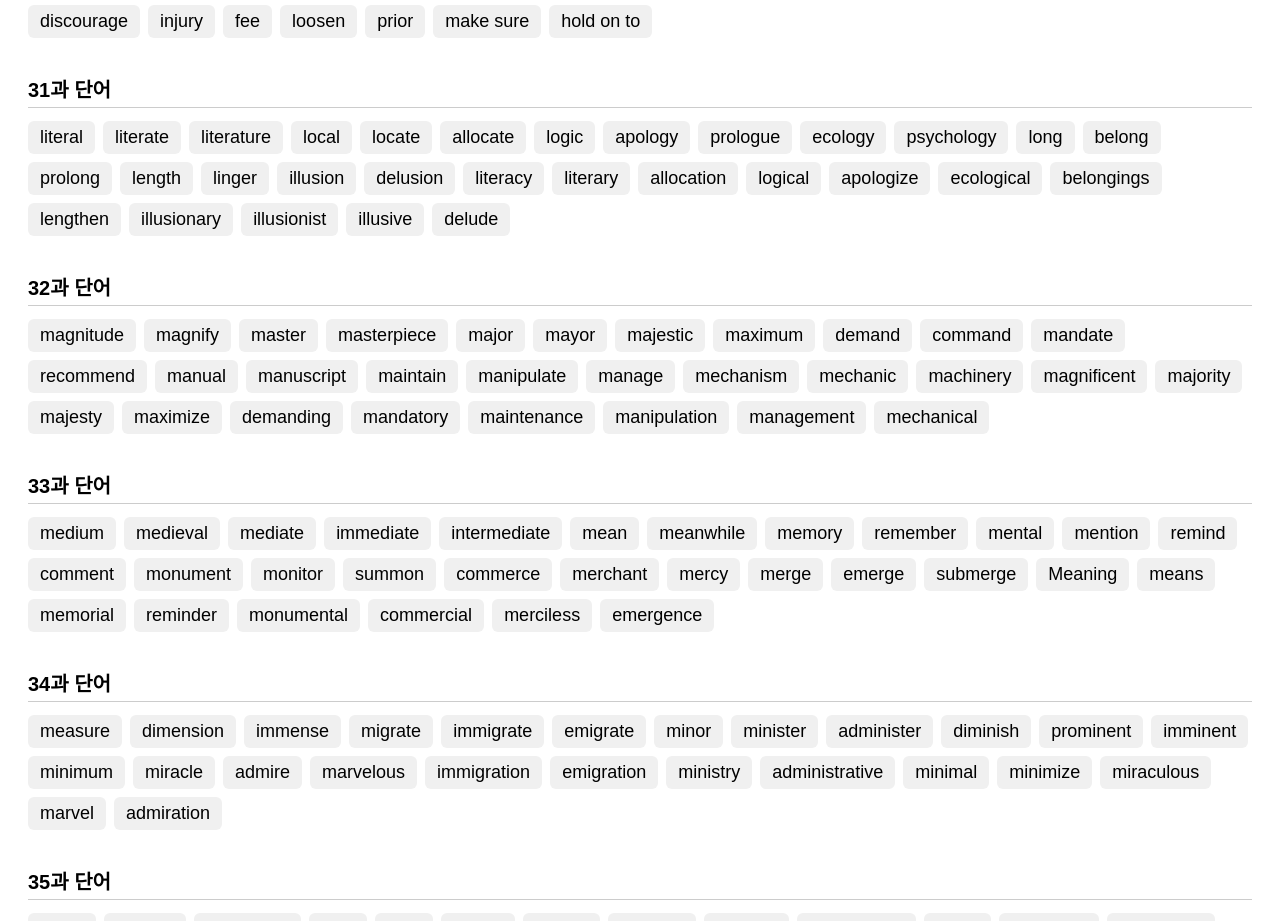
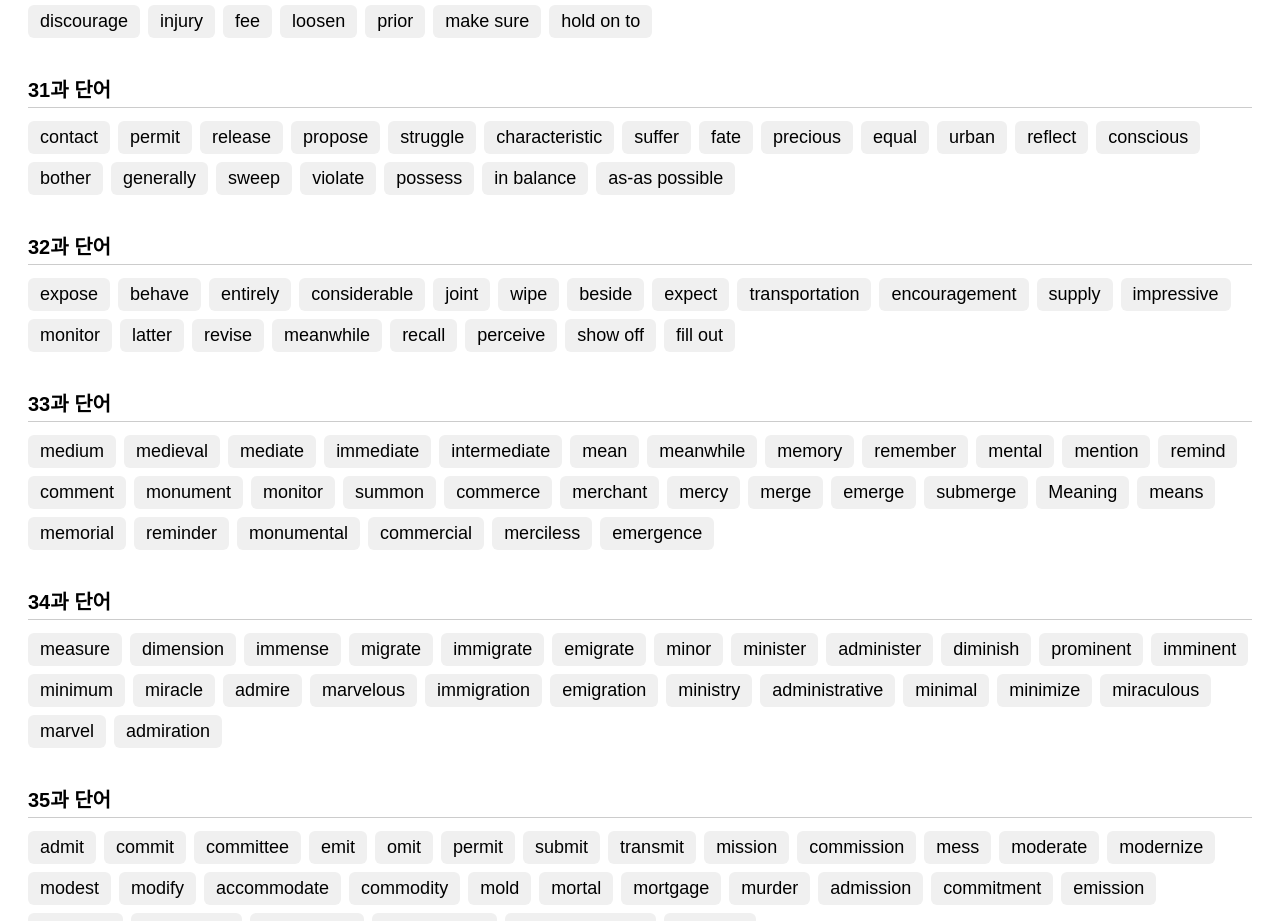
Before and after one commit to nmyway77/elewords-e, a plain HTML site: page index.html in a window 1280 px wide. Shown: the part 4812-5733 px from the top of the page. Drawn offline with Linux system fonts and the light colour scheme.

Commit message:
Update index.html

```diff
--- a/index.html
+++ b/index.html
@@ -720,68 +720,48 @@
 { word: 'make sure', meaning: '반드시 –하다  확인하다' },
 { word: 'hold on to', meaning: '꽉 잡다   고수하다  유지하다' },
       { heading: '31과 단어' },
-  { word: 'literal', meaning: '글자 그대로의' },
-  { word: 'literate', meaning: '읽고 쓸 줄 아는' },
-  { word: 'literature', meaning: '문학, 문헌' },
-  { word: 'local', meaning: '지역의, 지방의, 현지의' },
-  { word: 'locate', meaning: '위치시키다, 찾아내다' },
-  { word: 'allocate', meaning: '할당하다, 배분하다' },
-  { word: 'logic', meaning: '논리' },
-  { word: 'apology', meaning: '사과, 사죄' },
-  { word: 'prologue', meaning: '머리말, 서문, 프롤로그, 전조, 발단' },
-  { word: 'ecology', meaning: '생태학, 생태계' },
-  { word: 'psychology', meaning: '심리학, 심리' },
-  { word: 'long', meaning: '긴(길이), 바랐다, 길' },
-  { word: 'belong', meaning: '속하다' },
-  { word: 'prolong', meaning: '연장하다' },
-  { word: 'length', meaning: '길이, 세로, 기간' },
-  { word: 'linger', meaning: '오래 머무르다, 지속되다' },
-  { word: 'illusion', meaning: '착각, 환영, 환상, 오해' },
-  { word: 'delusion', meaning: '망상, 착각' },
-  { word: 'literacy', meaning: '읽고 쓰는 능력' },
-  { word: 'literary', meaning: '문학의' },
-  { word: 'allocation', meaning: '할당, 배정' },
-  { word: 'logical', meaning: '논리적인' },
-  { word: 'apologize', meaning: '사과하다, 사죄하다' },
-  { word: 'ecological', meaning: '생태학의, 생태계의' },
-  { word: 'belongings', meaning: '소유물' },
-  { word: 'lengthen', meaning: '길게 하다, 늘이다' },
-  { word: 'illusionary', meaning: '환영의, 착각의' },
-  { word: 'illusionist', meaning: '마술사' },
-  { word: 'illusive', meaning: '환영적인' },
-  { word: 'delude', meaning: '속이다' },
+{ word: 'contact', meaning: '접촉 연락  연락하다' },
+{ word: 'permit', meaning: '허락하다  허가하다   허가  허가증' },
+{ word: 'release', meaning: '석방하다 놓아주다  공개하다 발표하다' },
+{ word: 'propose', meaning: '제안하다 청혼하다' },
+{ word: 'struggle', meaning: '애쓰다 분투하다 발버둥치다  투쟁  분투' },
+{ word: 'characteristic', meaning: '특징 특성  독특한 특유의' },
+{ word: 'suffer', meaning: '시달리다  고통받다  겪다  당하다' },
+{ word: 'fate', meaning: '운명  숙명' },
+{ word: 'precious', meaning: '귀중한 값비싼  소중한' },
+{ word: 'equal', meaning: '동일한  같은  동등한  평등한  같다 --이다' },
+{ word: 'urban', meaning: '도시의' },
+{ word: 'reflect', meaning: '비추다  반사하다 반영하다 나타내다' },
+{ word: 'conscious', meaning: '알고있는   의식이 있는' },
+{ word: 'bother', meaning: '괴롭히다  귀찮게 하다 신경쓰다  애를 쓰다' },
+{ word: 'generally', meaning: '일반적으로  대개  보통' },
+{ word: 'sweep', meaning: '청소하다 쓸다   휩쓸다' },
+{ word: 'violate', meaning: '위반하다 어기다  침해하다' },
+{ word: 'possess', meaning: '소유하다  소지하다' },
+{ word: 'in balance', meaning: '균형이 잡혀  조화하여' },
+{ word: 'as-as possible', meaning: '될수 있는 대로 가급적' },
 
       { heading: '32과 단어' },
-  { word: 'magnitude', meaning: '거대함, 규모, 중요함' },
-  { word: 'magnify', meaning: '확대하다, 과장하다' },
-  { word: 'master', meaning: '주인, 석사, 지배하다' },
-  { word: 'masterpiece', meaning: '걸작, 명작' },
-  { word: 'major', meaning: '주요한, 중대한, 소령, 전공' },
-  { word: 'mayor', meaning: '시장(市長)' },
-  { word: 'majestic', meaning: '위엄 있는, 장엄한' },
-  { word: 'maximum', meaning: '최대(의)' },
-  { word: 'demand', meaning: '요구하다, 요구, 수요' },
-  { word: 'command', meaning: '명령하다, 내리다, 명령' },
-  { word: 'mandate', meaning: '명령하다, 위임하다, 명령, 통치' },
-  { word: 'recommend', meaning: '추천하다' },
-  { word: 'manual', meaning: '손의, 수동의, 안내서, 매뉴얼' },
-  { word: 'manuscript', meaning: '원고, 손으로 쓴 책' },
-  { word: 'maintain', meaning: '유지하다, 주장하다, 간직하다' },
-  { word: 'manipulate', meaning: '조작하다, 조종하다' },
-  { word: 'manage', meaning: '관리하다, 해내다' },
-  { word: 'mechanism', meaning: '기계 장치, 방법, 구조, 기제' },
-  { word: 'mechanic', meaning: '기계공, 수리공' },
-  { word: 'machinery', meaning: '기계류' },
-  { word: 'magnificent', meaning: '훌륭한, 웅장한, 인상적인' },
-  { word: 'majority', meaning: '대다수, 다수' },
-  { word: 'majesty', meaning: '위엄, 장엄함, 폐하' },
-  { word: 'maximize', meaning: '최대화하다' },
-  { word: 'demanding', meaning: '힘든, 요구가 지나친' },
-  { word: 'mandatory', meaning: '의무적인' },
-  { word: 'maintenance', meaning: '유지, 보수, 부양, 지속' },
-  { word: 'manipulation', meaning: '교묘한 조작, 속임수' },
-  { word: 'management', meaning: '관리, 경영, 경영진' },
-  { word: 'mechanical', meaning: '기계의, 기계에 관한, 기계적인' },
+{ word: 'expose', meaning: '드러내다 노출시키다  폭로하다' },
+{ word: 'behave', meaning: '행동하다 처신하다' },
+{ word: 'entirely', meaning: '전적으로  완전히' },
+{ word: 'considerable', meaning: '많은 상당한' },
+{ word: 'joint', meaning: '관절  연결부분  이음매   공동의  합동의' },
+{ word: 'wipe', meaning: '닦다' },
+{ word: 'beside', meaning: '-의 옆에  -에 비해   - 을 벗어난' },
+{ word: 'expect', meaning: '기대하다  예상하다' },
+{ word: 'transportation', meaning: '운송  수송  수송수단  교통수단' },
+{ word: 'encouragement', meaning: '격려 장려' },
+{ word: 'supply', meaning: '공급량 공급   (-s) 공급품 용품    공급하다' },
+{ word: 'impressive', meaning: '인상적인   감명깊은' },
+{ word: 'monitor', meaning: '모니터 화면   감시하다 관찰하다' },
+{ word: 'latter', meaning: '후자의 나중의   후반의   the latter – 후자' },
+{ word: 'revise', meaning: '변경하다 수정하다  개정하다' },
+{ word: 'meanwhile', meaning: '그동안에   그사이에' },
+{ word: 'recall', meaning: '기억해내다  상기하다' },
+{ word: 'perceive', meaning: '인지하다  감지하다' },
+{ word: 'show off', meaning: '과시하다   자랑하다' },
+{ word: 'fill out', meaning: '정보를 기입하다  양식을 작성하다' },
 
       { heading: '33과 단어' },
   { word: 'medium', meaning: '매체, 매개, 수단, 중간의' },
```
